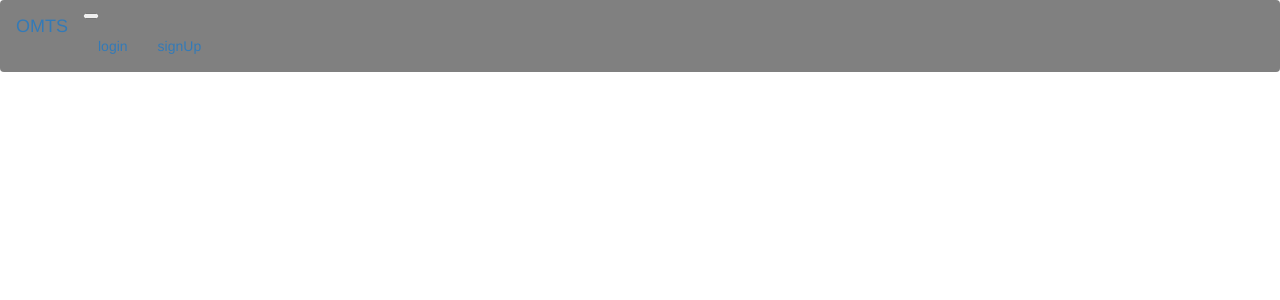
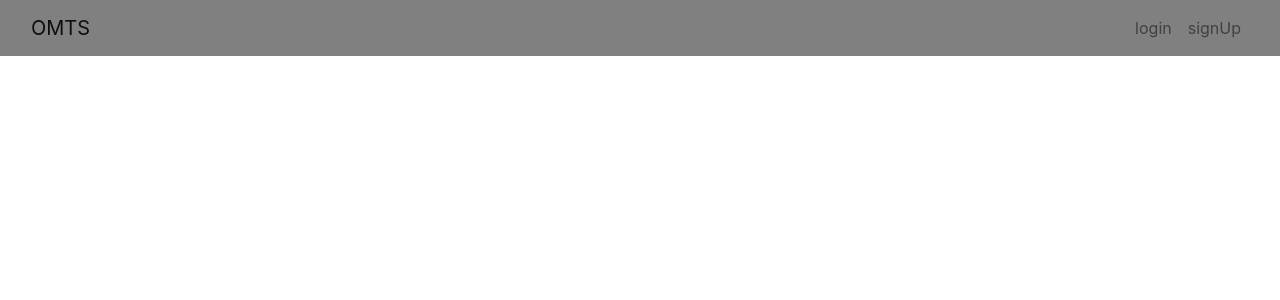
Before and after one commit to akinshonibare/Movie-Ticketing-PHP-WebApp, a PHP site: page / in a window 1280 px wide. Shown: the top 300 px of the page. Run offline with PHP 8.4, Linux system fonts and the light colour scheme; some libraries are stand-ins or nearby versions.

Commit message:
added movie images & stylesheet

```diff
--- a/index.php
+++ b/index.php
@@ -4,8 +4,9 @@
 <head>
     <meta charset="utf-8">
     <meta name="viewport" content="width=device-width, initial-scale=1.0">
-    <link rel="stylesheet" href="https://maxcdn.bootstrapcdn.com/bootstrap/3.3.7/css/bootstrap.min.css" integrity="sha384-BVYiiSIFeK1dGmJRAkycuHAHRg32OmUcww7on3RYdg4Va+PmSTsz/K68vbdEjh4u" crossorigin="anonymous">
 
+    <link rel="stylesheet" href="https://cdn.rawgit.com/twbs/bootstrap/48938155eb24b4ccdde09426066869504c6dab3c/dist/css/bootstrap.min.css">
+    <link rel="stylesheet" href="/style/style.css">
     <title>omts</title>
     <style media="screen">
       #cover {
@@ -13,6 +14,8 @@
         height:100vh;
       }
     </style>
+    <script defer src="https://use.fontawesome.com/releases/v5.0.6/js/all.js"></script>
+    <script src="https://cdnjs.cloudflare.com/ajax/libs/jquery/3.3.1/jquery.min.js"></script>
 </head>
 
 <body>
```
Also changed, not shown: movie_images/BlackPanther.jpg (added), movie_images/InfinityWar.jpg (added), movie_images/Jumanji.jpeg (added), movie_images/LastJedi.jpeg (added), movie_images/RedSparrow.jpg (added), movie_images/TombRaider.jpg (added), style/style.css (added).
